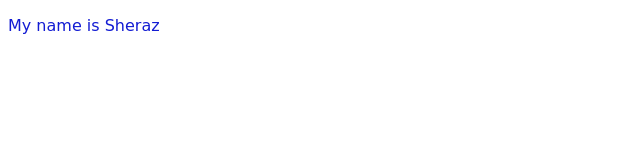
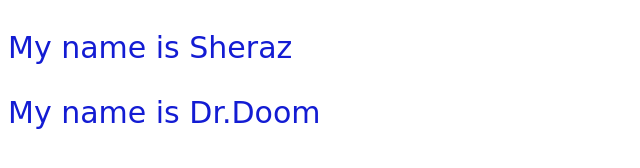
Before and after one commit to Shazi88/Testdemo, a plain HTML site: page index.html in a window 1280 px wide. Shown: the whole page, without its empty margins (0-640 px from the left). Drawn offline with Linux system fonts and the light colour scheme.

Commit message:
shazi/change

```diff
--- a/app.js
+++ b/app.js
@@ -1 +1,2 @@
-console.log("Hey, My Name is Shazi")
+console.log("Hey, My Name Is Shazi")
+console.log("Hey, My Name Is Dr.Doom!")
--- a/index.html
+++ b/index.html
@@ -9,6 +9,7 @@
 </head>
 <body>
     <p>My name is Sheraz</p>
+    <p>My name is Dr.Doom</p>
     <script src="./app.js"></script>
 </body>
 </html>
--- a/style.css
+++ b/style.css
@@ -1,4 +1,5 @@
 p {
     font-family: cursive;
     color: rgb(19, 28, 211);
+    font-size: 30px;
 }
```
Also changed, not shown: 1 other file.
